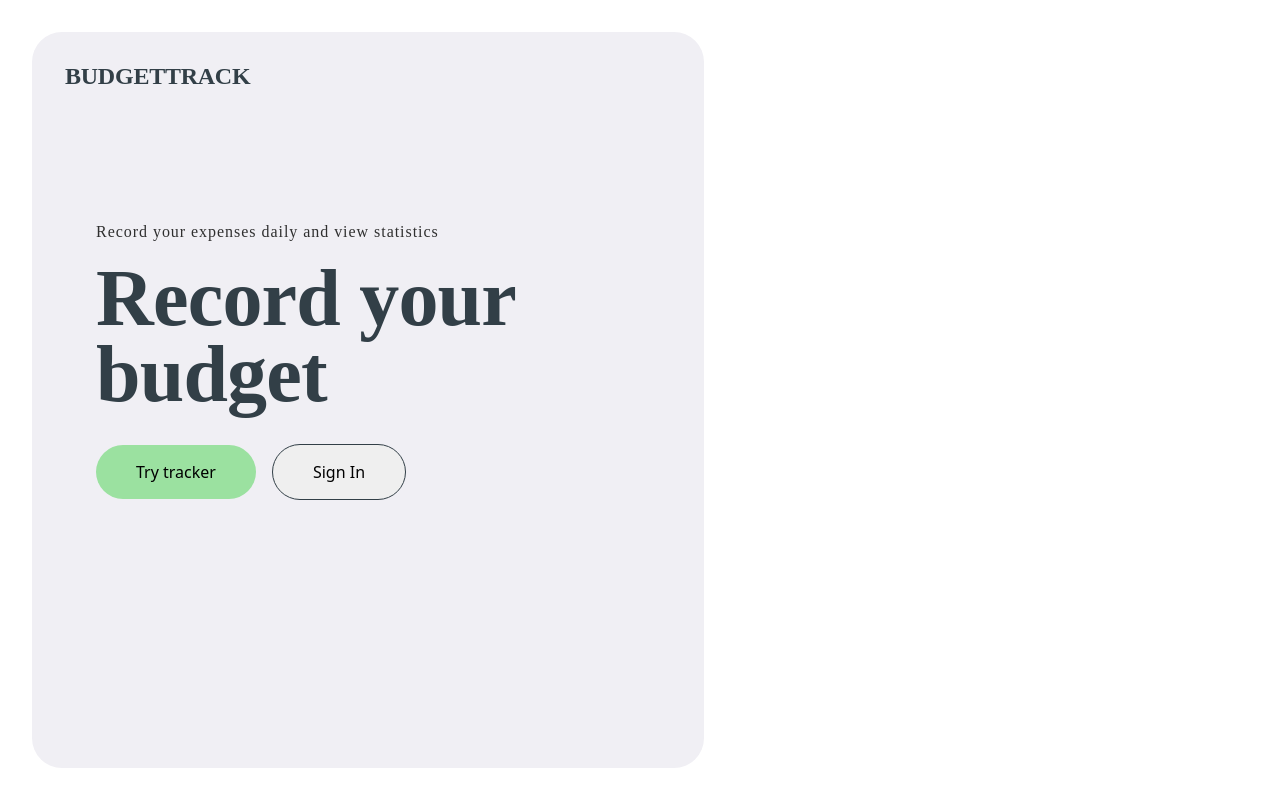
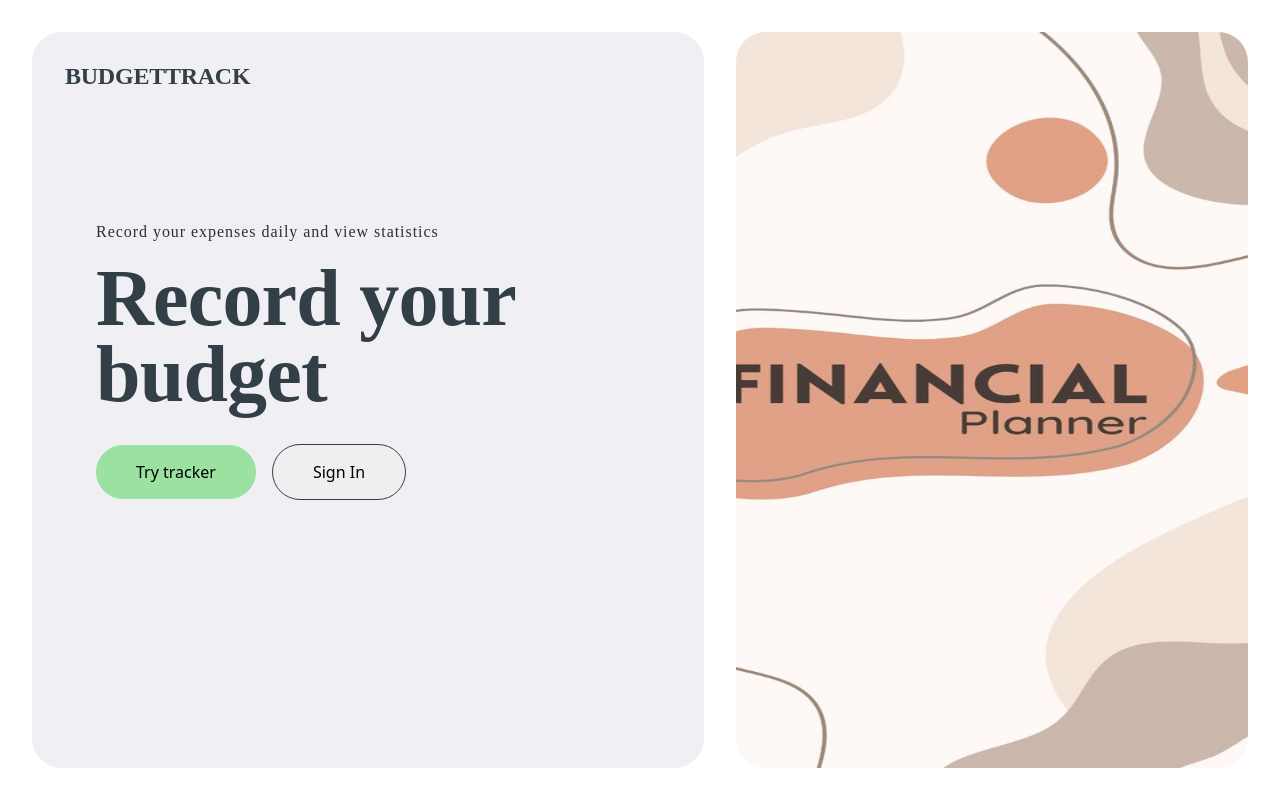
Before and after one commit to kulikp1/qualification, a React (Vite) app: page / in a window 1280 px wide. Built offline with nearby package versions, Linux system fonts and the light colour scheme.

Commit message:
add pre-background to advantages section by css & render advantages section to HomePage

```diff
--- a/src/components/HomePage/AdvantagesSection/AdvantagesSection.jsx
+++ b/src/components/HomePage/AdvantagesSection/AdvantagesSection.jsx
@@ -0,0 +1,12 @@
+import css from "./AdvantagesSection.module.css";
+// import backgroundImage from "../../../assets/background.jpg";
+
+const AdvantagesSection = () => {
+  return (
+    <div className={css.mainContainer}>
+      {/* <img className={css.background} src={backgroundImage} alt="Background" /> */}
+    </div>
+  );
+};
+
+export default AdvantagesSection;
--- a/src/components/HomePage/AdvantagesSection/AdvantagesSection.module.css
+++ b/src/components/HomePage/AdvantagesSection/AdvantagesSection.module.css
@@ -0,0 +1,12 @@
+.mainContainer {
+  /*
+  position: relative; /* Встановлюємо позицію для дочірніх елементів */
+  width: 672px;
+  height: 736px;
+
+  /* flex-shrink: 0; */
+
+  border-radius: 30px;
+  background: url(../../../assets/background.jpg) lightgray -220.231px 0px / 164.206%
+    100% no-repeat;
+}
--- a/src/components/HomePage/WelcomeSection/WelcomeSection.module.css
+++ b/src/components/HomePage/WelcomeSection/WelcomeSection.module.css
@@ -6,8 +6,6 @@
   background: #f0eff4;
   display: flex;
   flex-direction: column;
-
-  margin: 32px;
 }
 
 .logo {
--- a/src/pages/HomePage/HomePage.jsx
+++ b/src/pages/HomePage/HomePage.jsx
@@ -1,4 +1,4 @@
-// import AdvantagesSection from "../../components/HomePage/AdvantagesSection/AdvantagesSection.jsx";
+import AdvantagesSection from "../../components/HomePage/AdvantagesSection/AdvantagesSection.jsx";
 import WelcomeSection from "../../components/HomePage/WelcomeSection/WelcomeSection.jsx";
 import css from "./HomePage.module.css";
 
@@ -6,7 +6,7 @@ export default function HomePage() {
   return (
     <div className={css.homePage}>
       <WelcomeSection />
-      {/* <AdvantagesSection /> */}
+      <AdvantagesSection />
     </div>
   );
 }
--- a/src/pages/HomePage/HomePage.module.css
+++ b/src/pages/HomePage/HomePage.module.css
@@ -0,0 +1,5 @@
+.homePage {
+  display: flex;
+  padding: 32px;
+  gap: 32px;
+}
```
